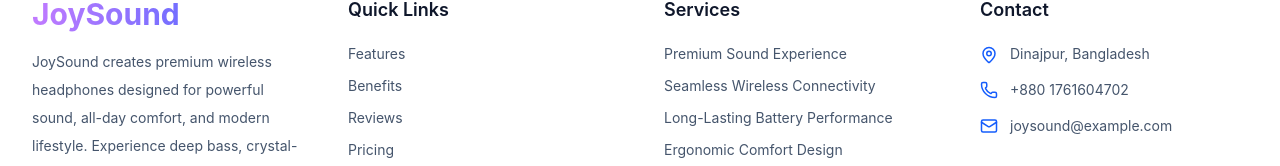
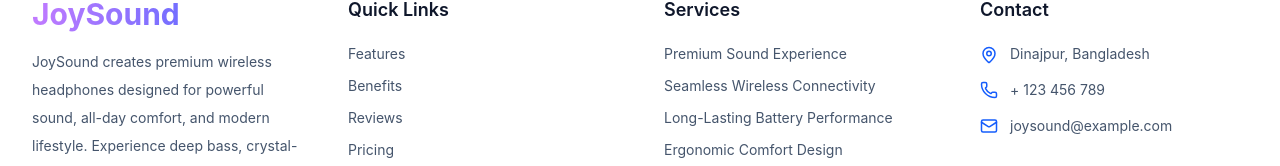
Before and after one commit to Joy-chandra-roy/product-landing-page, a React (Vite) app: page / in a window 1280 px wide. Shown: the part 5653-5819 px from the top of the page. Built offline with nearby package versions, Linux system fonts and the light colour scheme.

Commit message:
footer contact number change

```diff
--- a/src/components/layout/Footer.jsx
+++ b/src/components/layout/Footer.jsx
@@ -123,7 +123,7 @@ const Footer = () => {
 
               <div className="flex items-center gap-3">
                 <Phone className="text-blue-600" size={18} />
-                <p>+880 1761604702</p>
+                <p>+ 123 456 789</p>
               </div>
 
               <div className="flex items-center gap-3">
```
